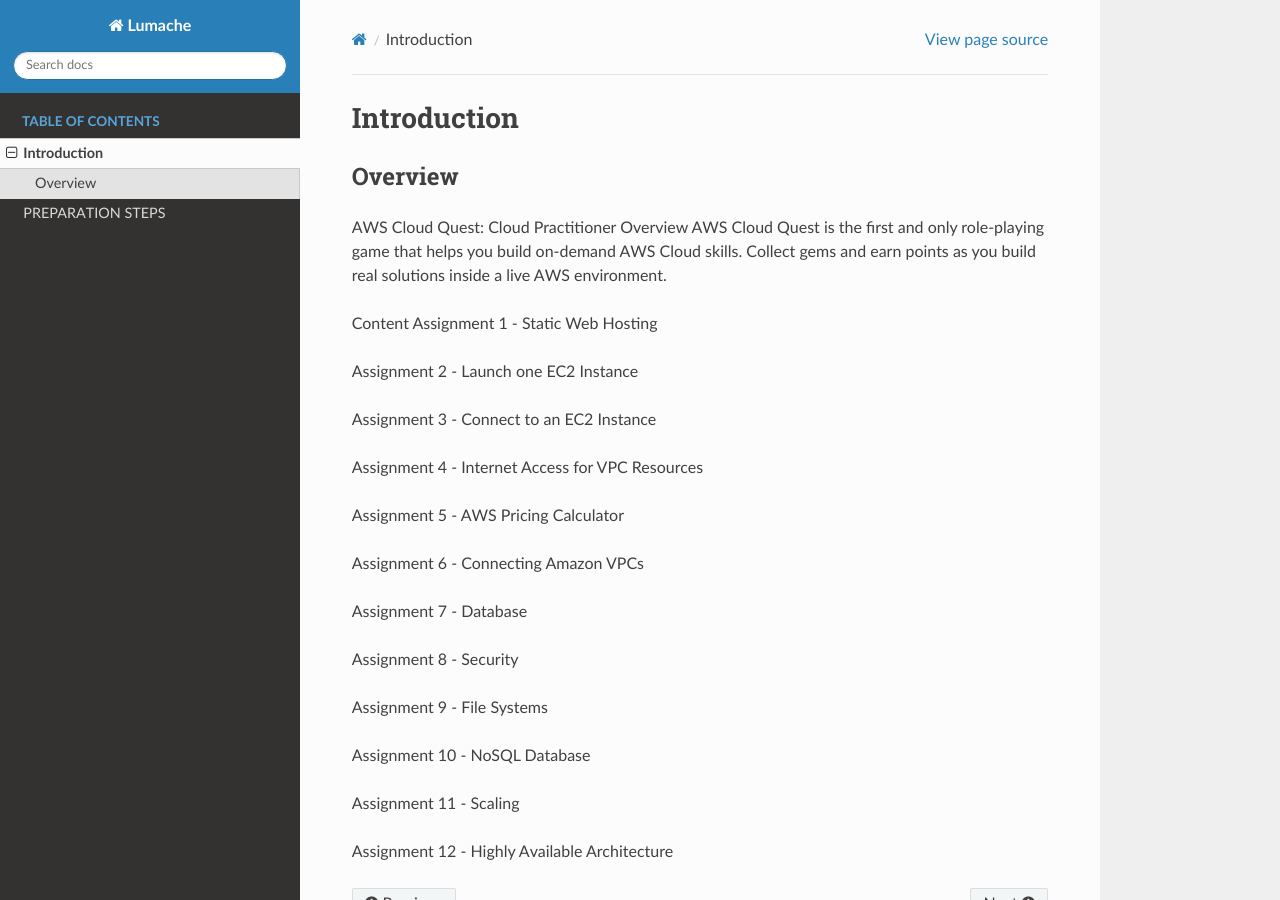
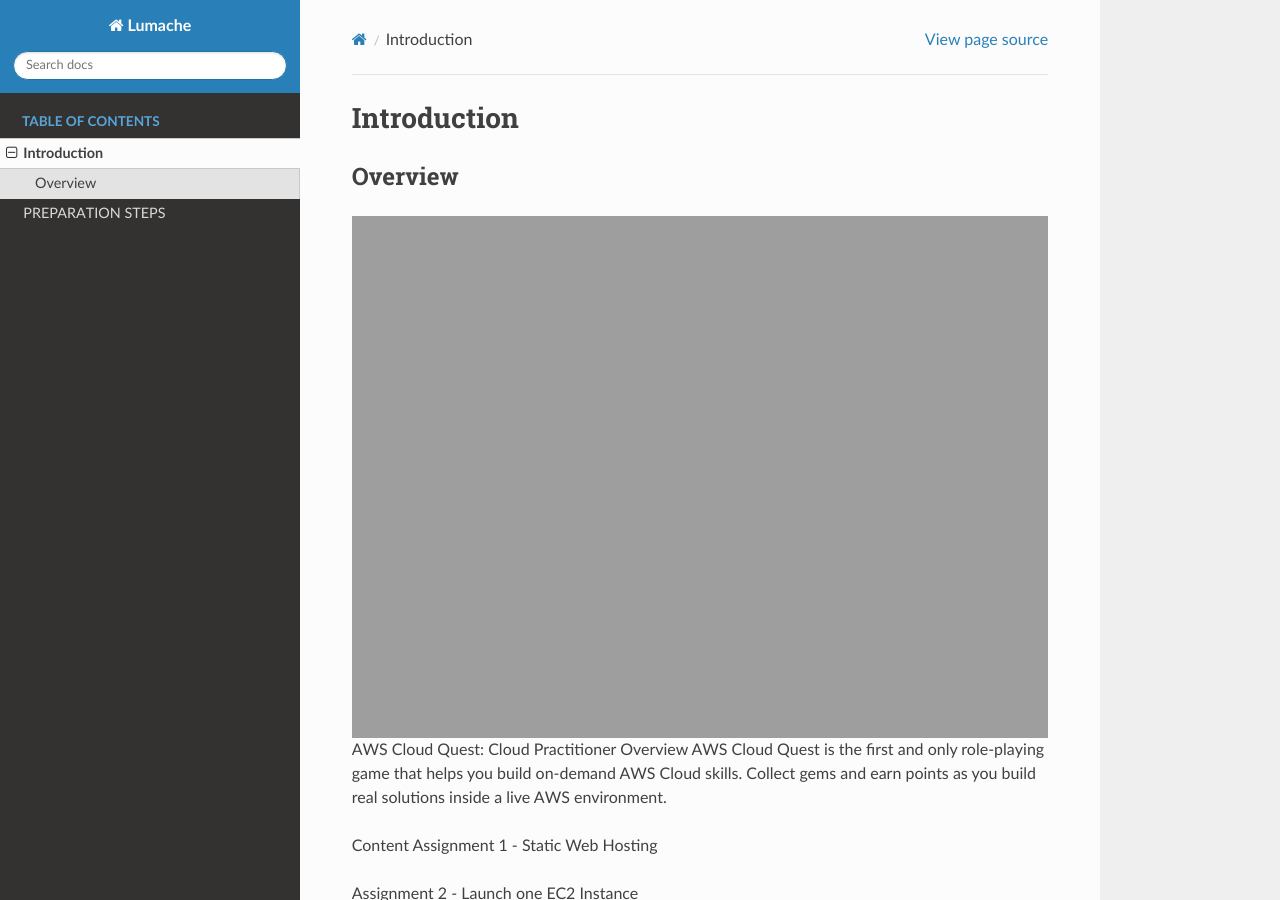
Before and after one commit to alven255/AWS-TOTURIAL, a Sphinx documentation site: the page built from docs/source/Introduction.rst, in a window 1280 px wide and 900 px high. Built offline with Sphinx 7.4.7 and the Read the Docs theme 3.1.0, drawn with Linux system fonts in a browser that asks for light colours; pages that are not in the unit, such as notebooks, are missing from menus.

Commit message:
Update Introduction.rst

```diff
--- a/docs/source/Introduction.rst
+++ b/docs/source/Introduction.rst
@@ -3,6 +3,12 @@
 
 Overview
 ---------------
+
+.. image:: pictures/Screenshot (176).png
+   :align: center
+   :width: 700px
+
+
 AWS Cloud Quest: Cloud Practitioner
 Overview
 AWS Cloud Quest is the first and only role-playing game that helps you build on-demand AWS Cloud skills.
```
